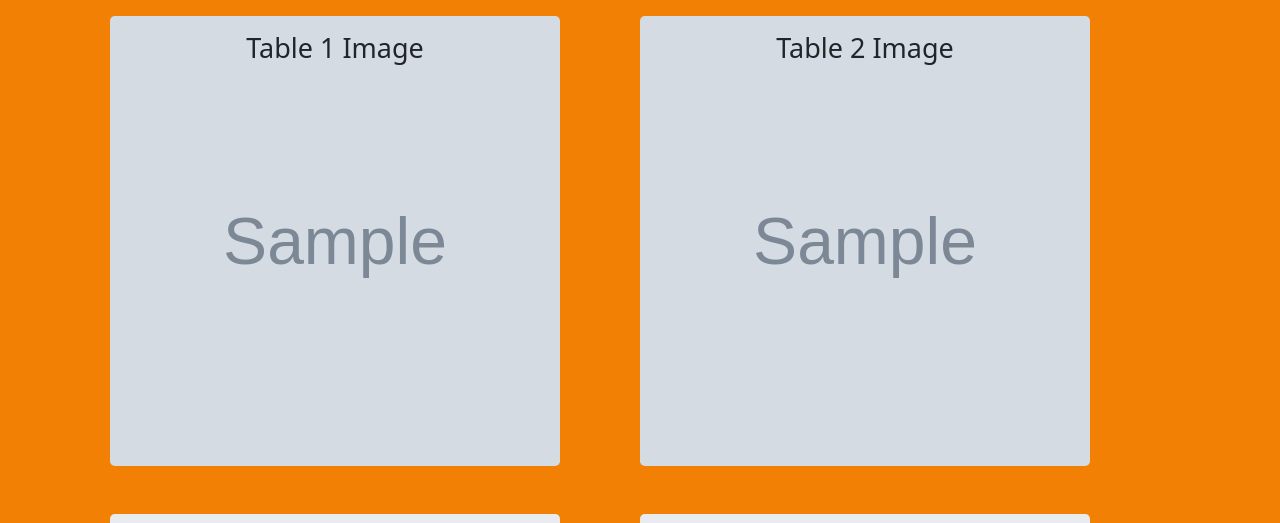
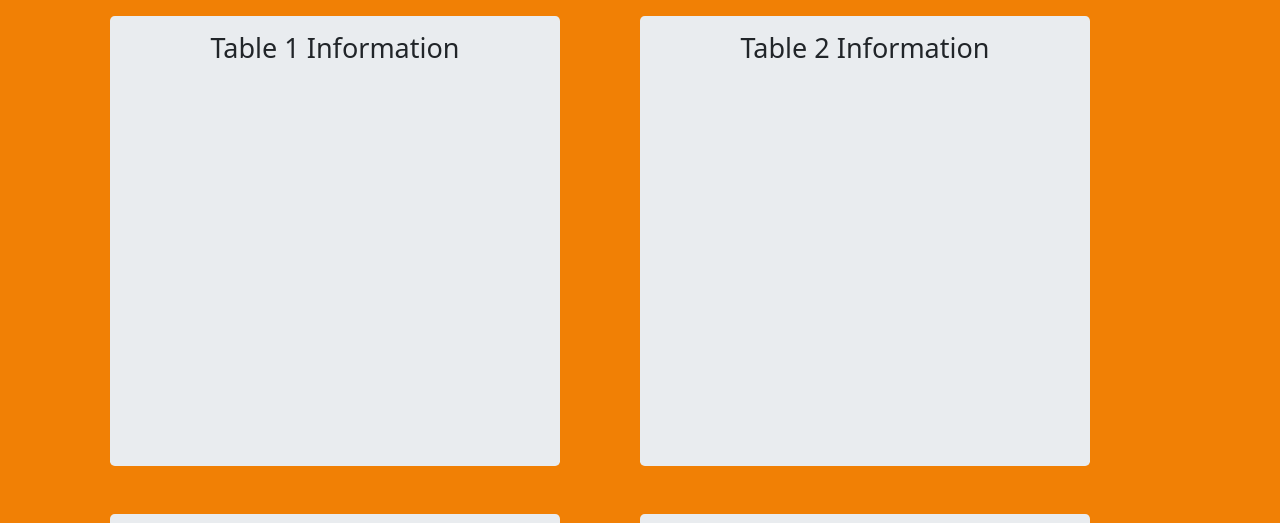
Before and after one commit to justplainames/hot-desking-availability-tracker, a Flask app: template templates/home.html in a window 1280 px wide. Shown: the part 62-585 px from the top of the page. Run offline with Flask 2, Linux system fonts and the light colour scheme; the template is opened without the code that fills it: most values are stand-ins (such as "Sample title", 1, 10 or a date in 2020); grey boxes marked "Sample" are stand-in pictures; some libraries are stand-ins or nearby versions; grey boxes are pictures that could not be loaded.

Commit message:
Remove top part

```diff
--- a/main.py
+++ b/main.py
@@ -15,13 +15,8 @@ app.config['UPLOAD_FOLDER'] = camera_images
 
 @app.route('/', methods=["POST", "GET"])
 def home():
-    image_1 = os.path.join(app.config['UPLOAD_FOLDER'], 'test_image2.jpg')
-    image_2 = os.path.join(app.config['UPLOAD_FOLDER'], 'test_image3.jpg')
-
     forecast_1 = os.path.join(app.config['UPLOAD_FOLDER'], 'Forecast_1.png')
     forecast_2 = os.path.join(app.config['UPLOAD_FOLDER'], 'Forecast_2.png')
-
-    print(image_1)
 
     seat_1 = int(aws_controller.get_latest_update_1())
     seat_2 = int(aws_controller.get_latest_update_2())
@@ -31,7 +26,7 @@ def home():
             forecast.generate_forecast()
             print("FORM 1")
 
-    return render_template('home.html', image_1=image_1, image_2=image_2, seat_1=seat_1, seat_2=seat_2,
+    return render_template('home.html', seat_1=seat_1, seat_2=seat_2,
                            forecast_1=forecast_1, forecast_2=forecast_2)
 
 
--- a/templates/home.html
+++ b/templates/home.html
@@ -1,32 +1,5 @@
 {% extends "base.html" %} {% block title %}Cloud System{% endblock %}
 {% block content %}
-<div class="row mx-auto">
-    <div class="container">
-        <div class="jumbotron text-center cover-image" id="image_1">
-            <style>
-                .jumbotron#image_1{
-                background-size: cover;
-                background-image: url("{{ image_1 }}");
-                background-position: center center;
-            }
-
-            </style>
-            <h1>Table 1 Image</h1>
-        </div>
-
-        <div class="jumbotron text-center" id="image_2">
-            <h1>Table 2 Image</h1>
-            <style>
-                .jumbotron#image_2{
-                background-size: cover;
-                background-image: url("{{ image_2 }}");
-                background-position: center center;
-            }
-            </style>
-        </div>
-    </div>
-</div>
-
 <div class="row mx-auto">
     <div class="container">
         <div class="jumbotron text-center col-md-6" id="info_1">
```
